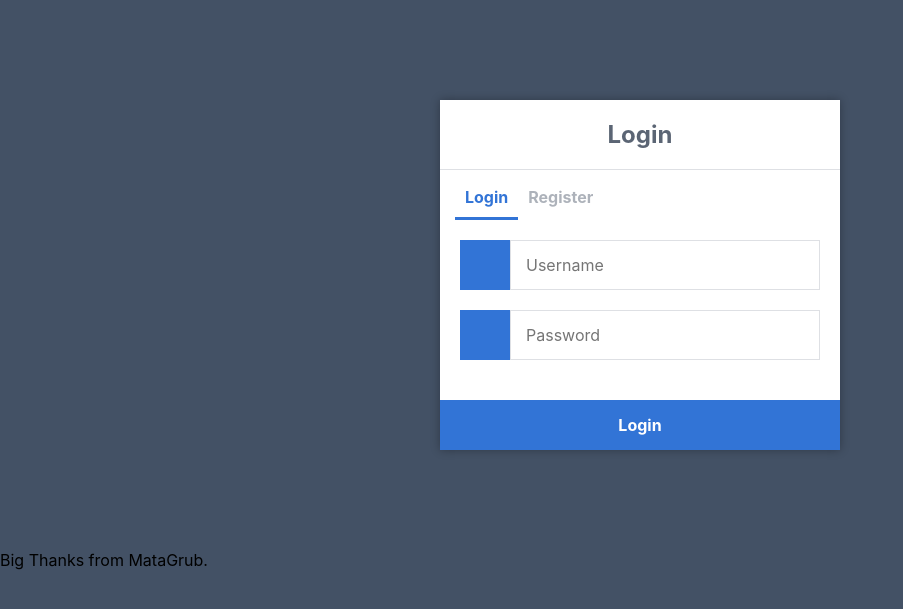
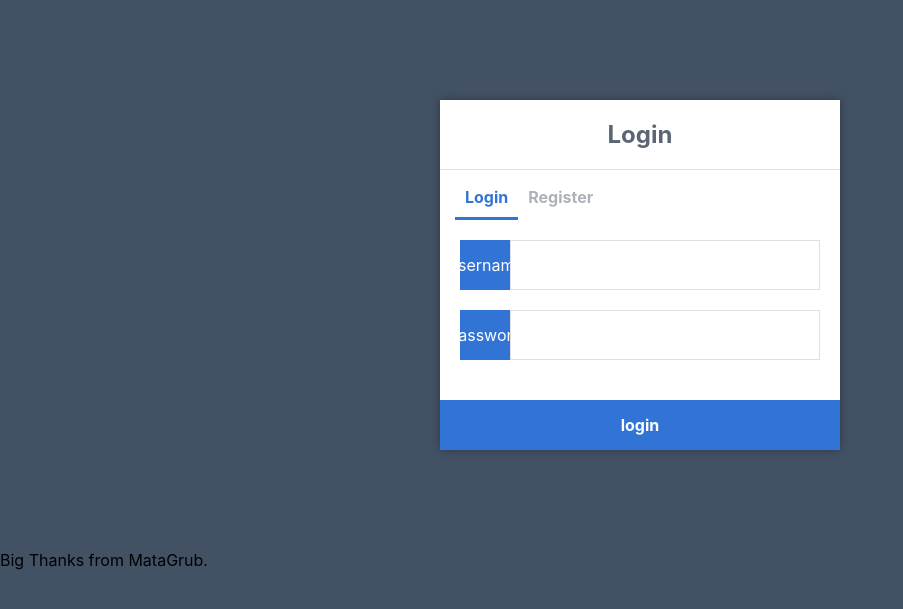
Before and after one commit to itsmarcotime/mata_python_forum, a Flask app: page /login in a window 1280 px wide. Shown: the part 61-670 px from the top of the page, without its empty margins (0-903 px from the left). Run offline with Flask 3, Linux system fonts and the light colour scheme.

Commit message:
getting login forms set up

```diff
--- a/main.py
+++ b/main.py
@@ -20,7 +20,7 @@ def secret_page():
     return "if you are seeing this then you are logged in!"
 
 @app.route('/login', methods=['GET', 'POST'])
-def login_page():
+def do_login():
     msg = ''
 
     if request.method == 'POST':
--- a/templates/login.html
+++ b/templates/login.html
@@ -4,20 +4,17 @@
 <div class="login">
   <h1>Login</h1>
   <div class="links">
-    <a href="{{ url_for('login_page') }}" class="active">Login</a>
+    <a href="{{ url_for('do_login') }}" class="active">Login</a>
     <a href="/register">Register</a>
   </div>
-  <form action="{{ url_for('login_page') }}" method="post">
-    <label for="username">
-      <i class="fas fa-user"></i>
-    </label>
-    <input type="text" name="username" placeholder="Username" id="username" required>
-    <label for="password">
-      <i class="fas fa-lock"></i>
-    </label>
-    <input type="password" name="password" placeholder="Password" id="password" required>
-    <div class="msg">{{ msg }}</div>
-    <input type="submit" value="Login">
+  <form action="{{ url_for('do_login') }}" method="post">
+    <label>Username</label>
+    <input type="text" name="username" id="username" required>
+
+    <label>Password</label>
+    <input type="password" name="password" id="password" required>
+    <!-- might be "do_login" here -->
+    <input type="submit" value="login">
   </form>
 </div>
 
--- a/templates/register.html
+++ b/templates/register.html
@@ -1,5 +1,5 @@
 {% extends 'base.html' %}
 
 {% block body %}
-
+<h1>Hello!</h1>
 {% endblock %}
```
